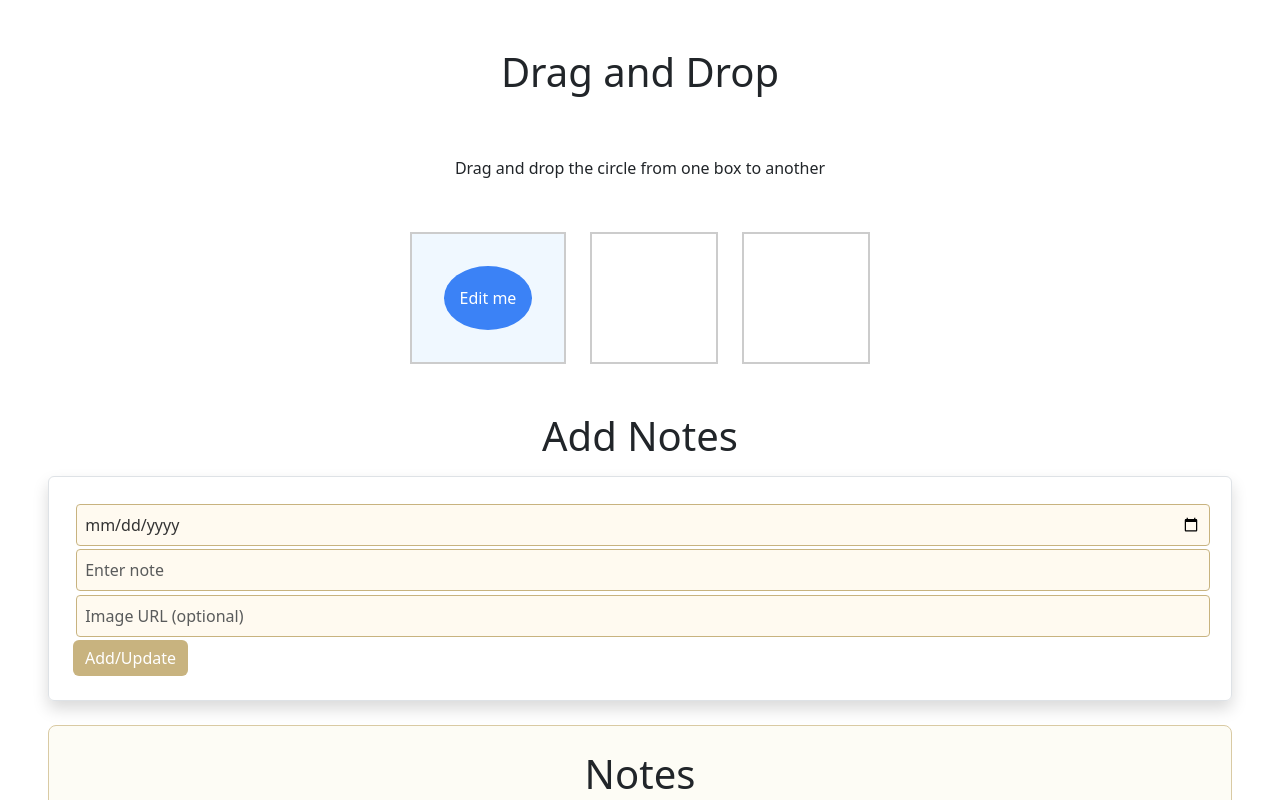
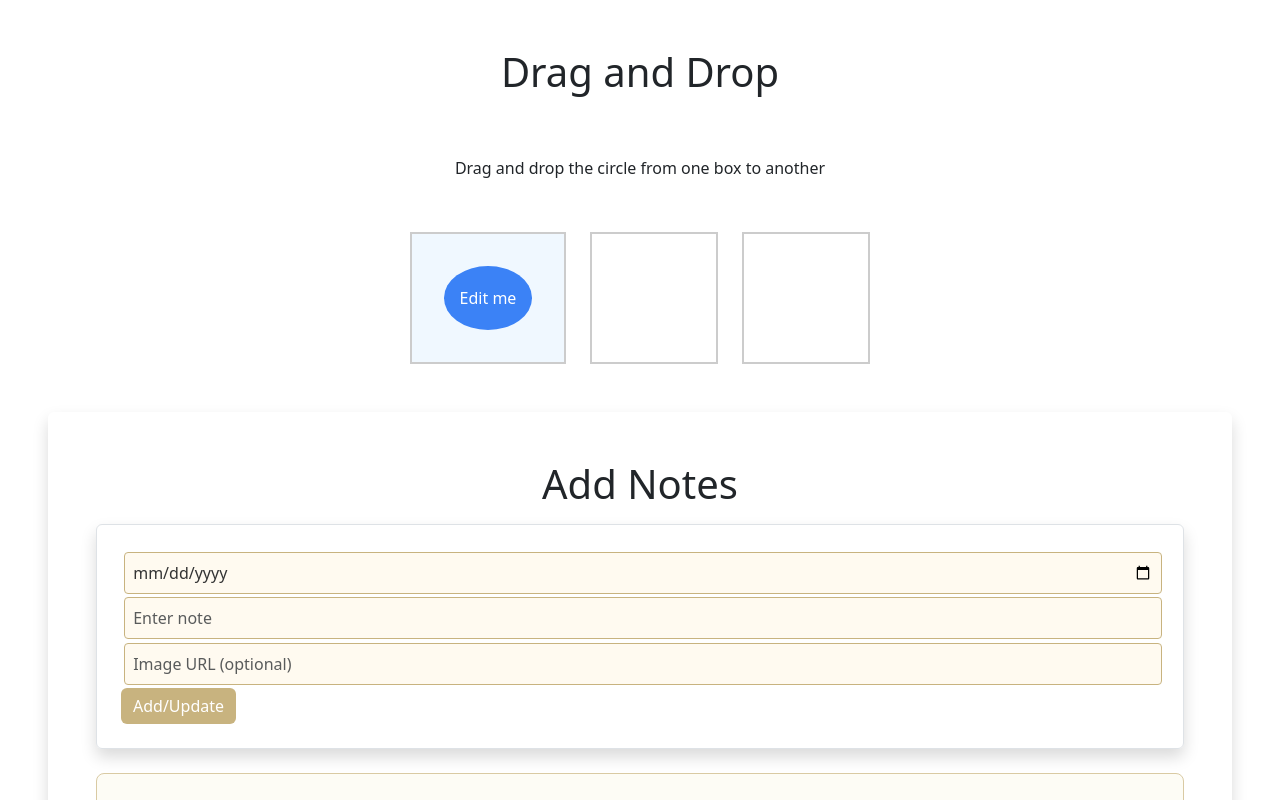
Before and after one commit to rohinishambharkar/Interactive_One_Pager, an Angular app: page / in a window 1280 px wide. Both pictures are taken after a click on the button "View Notes". Shown: the top 800 px of the page. Built offline with nearby package versions, Linux system fonts and the light colour scheme.

Commit message:
minor changes

```diff
--- a/src/app/timeline/timeline.component.css
+++ b/src/app/timeline/timeline.component.css
@@ -43,7 +43,7 @@ img {
   border-radius: 6px;
   text-align: left;
   font-size: 0.9rem;
-  width: 100%;
+  width: 80%;
   color: #333;
 }
 
--- a/src/app/timeline/timeline.component.html
+++ b/src/app/timeline/timeline.component.html
@@ -1,8 +1,8 @@
 <!-- Timeline Wrapper (Limited Width + Centered) -->
-<div class="max-w-screen-lg mx-auto p-5">
+<div class="max-w-screen-lg mx-auto p-5"><div class="max-w-screen-lg mx-auto p-5 bg-[#f5f5dc] min-h-screen rounded shadow">
 
+    <h1 class="text-2xl font-semibold text-center text-[#5e503f] pb-2">Add Notes</h1>
 
-    <h1 class="d-flex justify-content-center pb-2"> Add Notes</h1>
   <!-- Input Form Box -->
   <div class="mb-4 p-4 border rounded bg-gray-50 shadow flex flex-col md:flex-row gap-4 items-start md:items-center">
     <input type="date" [(ngModel)]="selectedDate" class="form-control" />
@@ -26,13 +26,14 @@
   *ngIf="showNotes"
   class="timeline-container overflow-x-auto whitespace-nowrap flex gap-4 py-4 px-5 border-t"
 >
-<h1 class="d-flex justify-content-center">Notes</h1>
+<h1 class="text-2xl font-semibold text-center text-[#5e503f] pb-4">Notes</h1>
+
   <div
     *ngFor="let entry of entries"
     class="timeline-entry flex flex-col items-center p-4 border rounded min-w-[250px] bg-white shadow"
     [id]="'entry-' + entry.date"
   >
-    <strong class="mb-2">{{ entry.date }}</strong>
+    <strong class="mb-2 pb-3">Date: {{ entry.date }}</strong>
     <img *ngIf="entry.imageUrl"
          [src]="entry.imageUrl"
          alt="Note Image"
```
